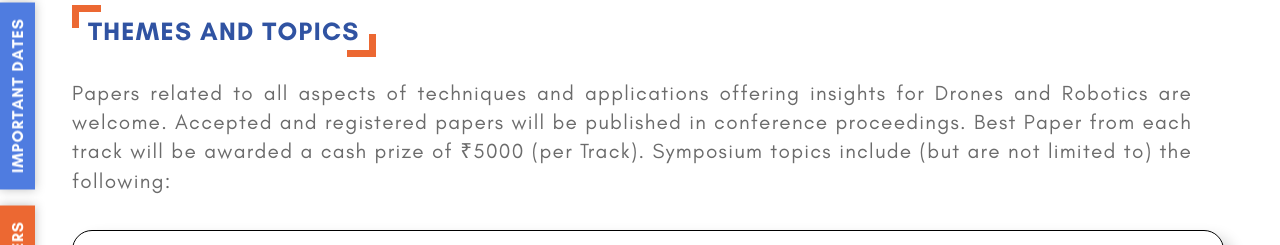
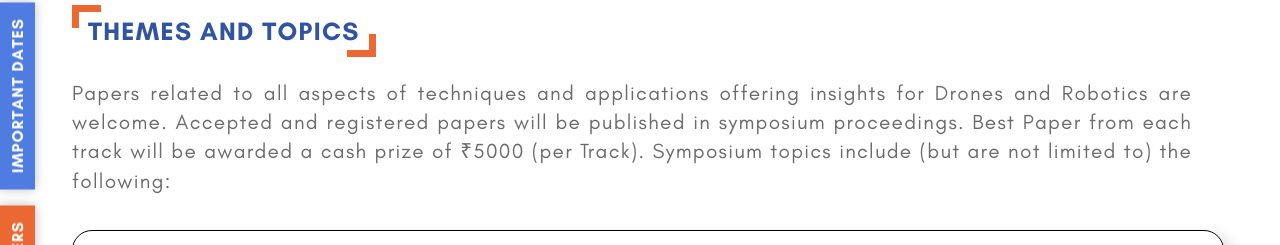
Before and after one commit to Velogan-Boy/dorotics-2023, a React (Create React App) app: page /tracks in a window 1280 px wide. Shown: the part 211-456 px from the top of the page. Built offline with nearby package versions, Linux system fonts and the light colour scheme.

Commit message:
Publication description updation

```diff
--- a/src/data.js
+++ b/src/data.js
@@ -59,7 +59,7 @@ const track_titles = ['AI and Data Science', 'UAV Technology', 'Robotics and its
 
 const track_description =
    'Papers related to all aspects of techniques and applications offering insights \
-for Drones and Robotics are welcome. Accepted and registered papers will be published in conference proceedings. \
+for Drones and Robotics are welcome. Accepted and registered papers will be published in symposium proceedings. \
 Best Paper from each track will be awarded a cash prize of ₹5000 (per Track). Symposium topics include (but are not limited to) the following:';
 
 const track_topics = {
@@ -166,7 +166,7 @@ const submissionFormat = [
 
 const dates = [
    {
-      event: 'Paper Submission Due',
+      event: 'Full Paper Submission Due',
       date: ['15', 'th', ' Feb 2023'],
    },
    {
@@ -206,7 +206,7 @@ const register_details = [
 ];
 
 const publications = [
-   'Accepted and registered papers will be published in symposium proceedings.',
+   'Accepted & Registered papers will be published in Symposium proceedings with ISBN no.',
    'Selected and extended best papers will be considered for possible publication in the \
 following journals based on peer review process by the journals: ',
 ];
```
